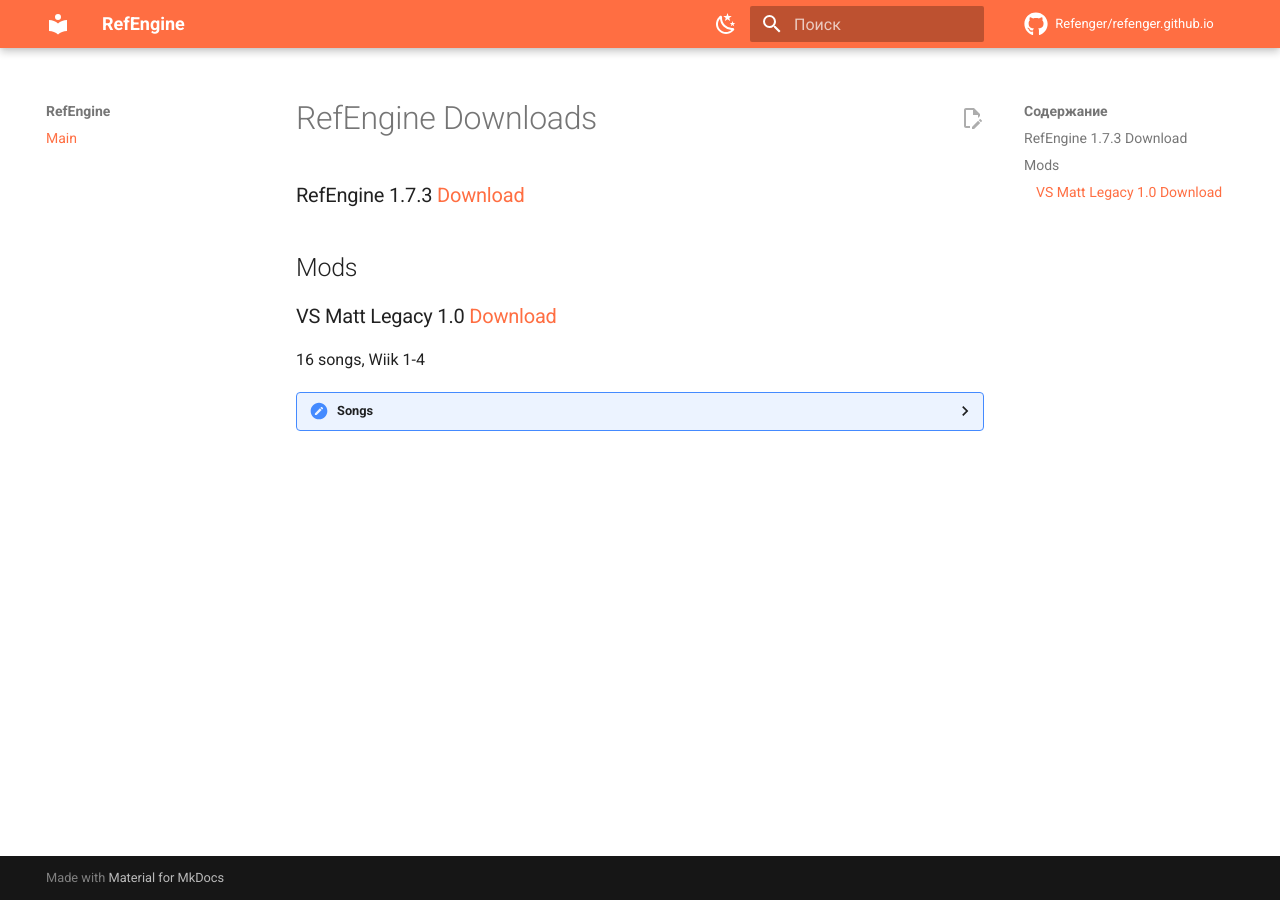
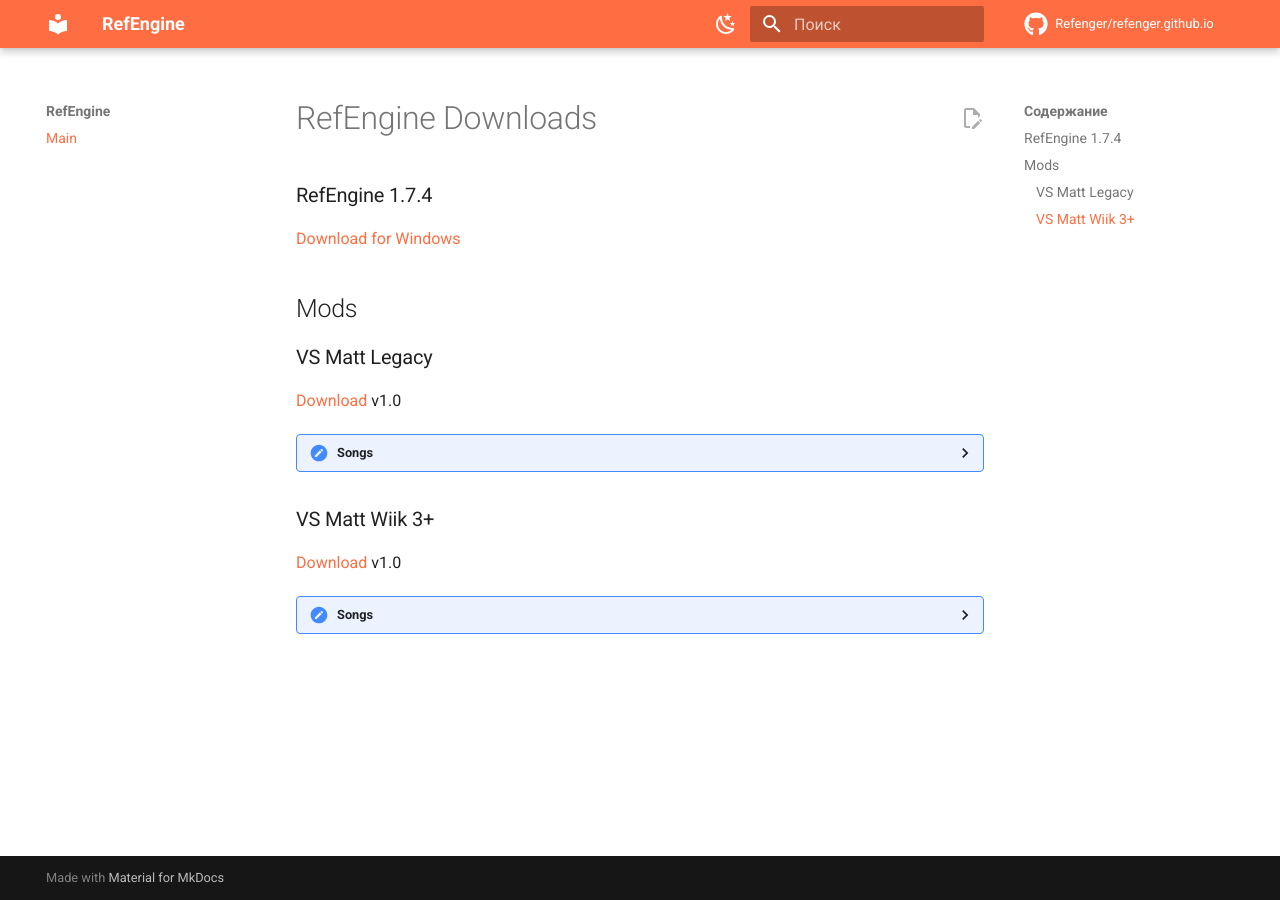
Before and after one commit to Refenger/refenger.github.io, an MkDocs documentation site: the page built from docs/index.md, in a window 1280 px wide. Built offline with MkDocs 1.6.1 and Material for MkDocs 9.7.7, drawn with Linux system fonts in a browser that asks for light colours; comment, search, counter and statistics services are not loaded.

Commit message:
Update RefEngine and VS Matt mod download links
Updated version numbers and download links for RefEngine and VS Matt mods. Added details for VS Matt Wiik 3.

```diff
--- a/docs/index.md
+++ b/docs/index.md
@@ -1,11 +1,12 @@
 # RefEngine Downloads
 
-### RefEngine 1.7.3 [Download](https://drive.google.com/file/d/1z46ju_GRh4fFHnSJ6497080-ceY9J5-o/view?usp=drive_link)
+### RefEngine 1.7.4
+[Download for Windows](https://drive.google.com/file/d/1kXmU2WTOytRlT4Uc9ZIMAPjfNXXmjMZx/view?usp=sharing)
 
 ## Mods
 
-### VS Matt Legacy 1.0 [Download](https://drive.google.com/file/d/1OJQAL0lEUykxBSEL760NVSWMIsrSCOLq/view?usp=sharing)
-16 songs, Wiik 1-4
+### VS Matt Legacy
+[Download](https://drive.google.com/file/d/1OJQAL0lEUykxBSEL760NVSWMIsrSCOLq/view?usp=sharing) v1.0
 <details>
   <summary>Songs</summary>
   1. Legacy Light It Up<br>
@@ -25,3 +26,15 @@
   15. Legacy Endless Battle (modchart included) <br>
   16. Legacy Purgatory
 </details>
+
+
+### VS Matt Wiik 3+
+[Download](https://drive.google.com/file/d/1cqbANLlyRQaYl6FqsAJA4ML7EMAm5j_W/view?usp=sharing) v1.0
+<details>
+  <summary>Songs</summary>
+  1. Uppercut<br>
+  2. Fishycuffs<br>
+  3. Scribble<br>
+  4. Skirmish<br>
+  5. Incursion
+</details>
```
